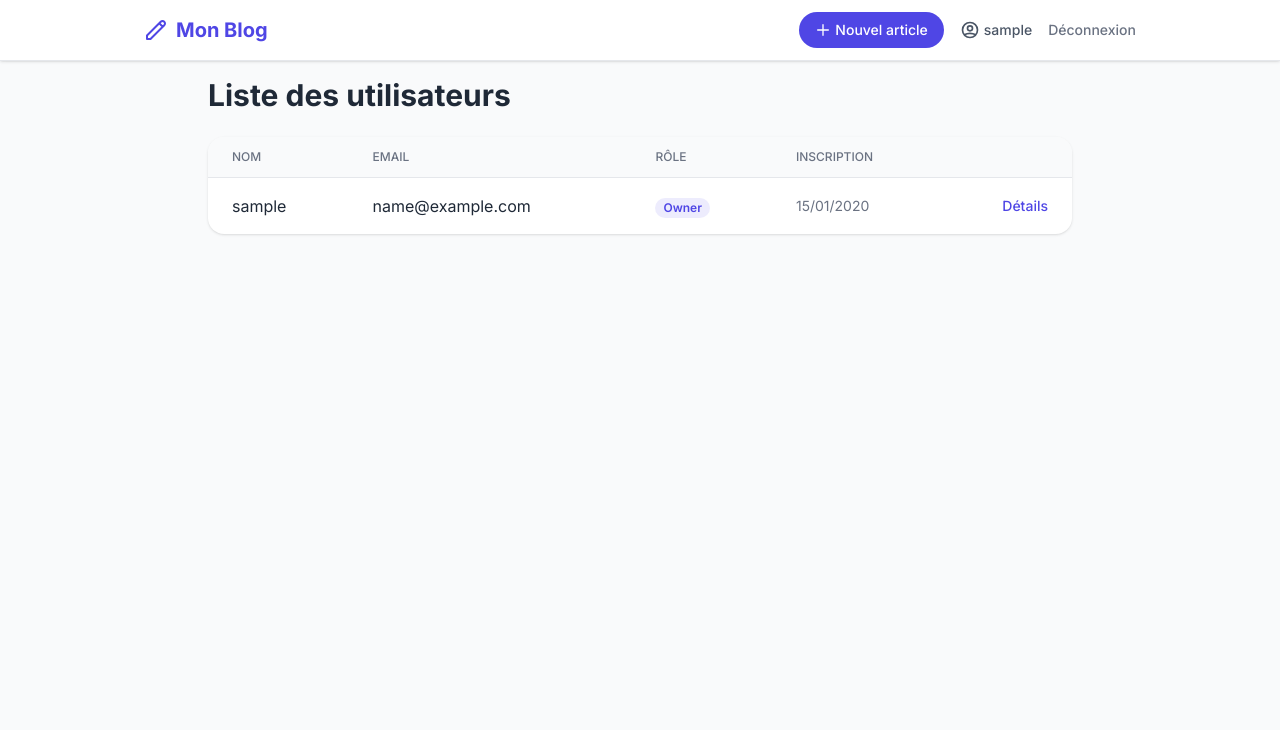
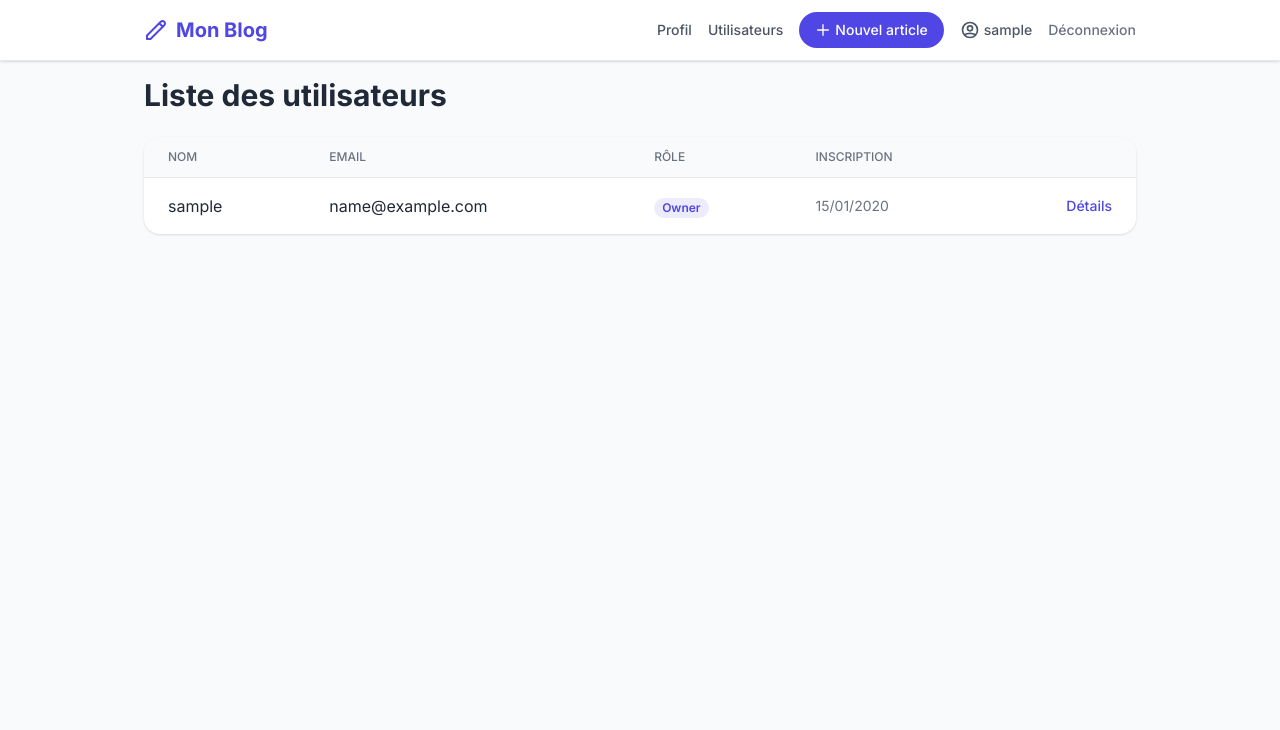
Before and after one commit to Yass8/Blog, a Flask app: page /admin/users in a window 1280 px wide. Shown: the top 730 px of the page. Run offline with Flask 3, Linux system fonts and the light colour scheme; a user stored in the database is signed in; tables that the repository leaves empty hold one stand-in row (values such as "Sample post"); style sheets or scripts are compiled from the project's sources.

Commit message:
feat: update base.html to enhance navigation and user profile access

```diff
--- a/app/templates/base.html
+++ b/app/templates/base.html
@@ -4,17 +4,15 @@
     <meta charset="UTF-8">
     <meta name="viewport" content="width=device-width, initial-scale=1.0">
     <title>{% block title %}Mon Blog{% endblock %}</title>
-    <link href="{{ url_for('static', filename='dist/output.css') }}" rel="stylesheet">
     <link rel="preconnect" href="https://fonts.googleapis.com">
     <link rel="preconnect" href="https://fonts.gstatic.com" crossorigin>
     <link href="https://fonts.googleapis.com/css2?family=Inter:wght@400;500;600;700&display=swap" rel="stylesheet">
+    <link href="{{ url_for('static', filename='dist/output.css') }}" rel="stylesheet">
 </head>
 <body class="font-sans bg-bg text-text min-h-screen flex flex-col">
-    <!-- Navbar -->
     <nav class="bg-white/90 backdrop-blur-md shadow-sm sticky top-0 z-50 border-b border-gray-200">
         <div class="max-w-5xl mx-auto px-4 py-3 flex justify-between items-center">
             <a href="{{ url_for('main.index') }}" class="flex items-center gap-2 text-xl font-bold text-primary">
-                <!-- Icône plume (SVG Heroicons) -->
                 <svg xmlns="http://www.w3.org/2000/svg" class="h-6 w-6" fill="none" viewBox="0 0 24 24" stroke="currentColor">
                     <path stroke-linecap="round" stroke-linejoin="round" stroke-width="2" d="M15.232 5.232l3.536 3.536m-2.036-5.036a2.5 2.5 0 113.536 3.536L6.5 21.036H3v-3.572L16.732 3.732z" />
                 </svg>
@@ -22,6 +20,10 @@
             </a>
             <div class="flex items-center gap-4 text-sm font-medium">
                 {% if current_user.is_authenticated %}
+                    <a href="{{ url_for('profile.view') }}" class="text-gray-600 hover:text-primary">Profil</a>
+                    {% if current_user.is_owner %}
+                        <a href="{{ url_for('admin.user_list') }}" class="text-gray-600 hover:text-primary">Utilisateurs</a>
+                    {% endif %}
                     {% if current_user.is_owner %}
                         <a href="{{ url_for('main.create_post') }}" class="flex items-center gap-1 bg-primary text-white px-4 py-2 rounded-full hover:bg-primary-dark transition">
                             <svg xmlns="http://www.w3.org/2000/svg" class="h-4 w-4" fill="none" viewBox="0 0 24 24" stroke="currentColor">
@@ -45,12 +47,10 @@
         </div>
     </nav>
 
-    <!-- Contenu principal -->
-    <main class="flex-grow max-w-4xl mx-auto w-full p-4">
+    <main class="flex-grow max-w-5xl mx-auto w-full p-4">
         {% block content %}{% endblock %}
     </main>
 
-    <!-- Footer -->
     <footer class="border-t border-gray-200 mt-auto py-6 text-center text-sm text-text-light">
         <p>© {{ now.year }} Mon Blog – Propulsé par Flask & Tailwind CSS</p>
     </footer>
```
Lines whose indentation alone changed are shown as unchanged.
